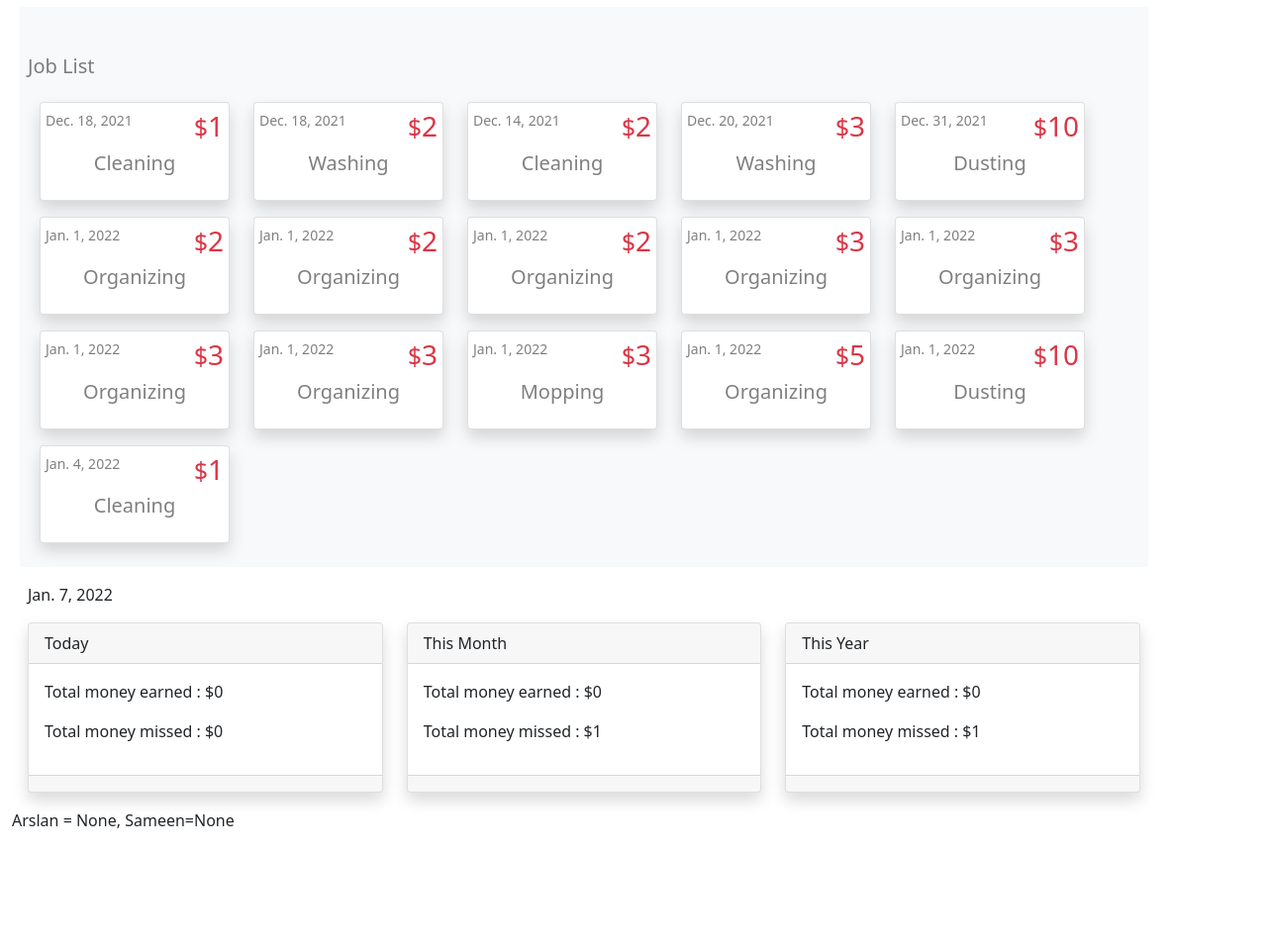
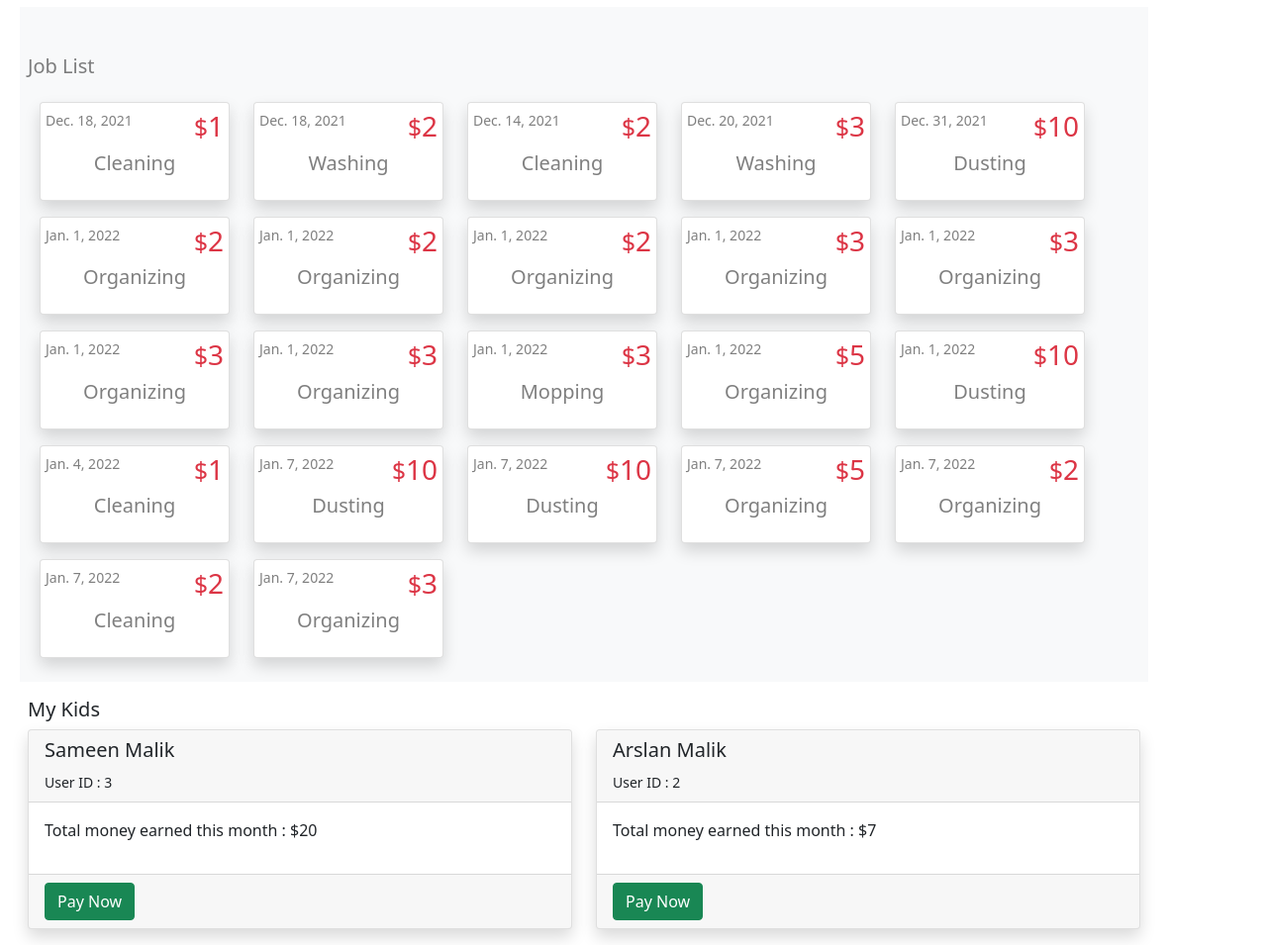
Before and after one commit to fnmalik2002/HomeProject, a Django app: page /dashboard/ in a window 1280 px wide. Shown: the part 141-1096 px from the top of the page at 99% size. Before the commit the page ends 978 px from the top, so only its background shows below. Run offline with Django 4.2, Linux system fonts and the light colour scheme; a user stored in the database is signed in; data comes from the database, SQL or seed files in the repository.

Commit message:
payment totals for each family members are shown on admin dashboard

```diff
--- a/jobs/models.py
+++ b/jobs/models.py
@@ -5,6 +5,14 @@ from django.utils import timezone
 from django.contrib.auth.models import User
 
 # Create your models here.
+class Payments(models.Model):
+    # jobpost = models.ForeignKey(JobPost, on_delete=CASCADE)
+    # payment_for_month = models.CharField(max_length=200)
+    payment_amount = models.IntegerField(default=0)
+    payment_date = models.DateTimeField('payment date')
+
+    def __str__(self):
+        return self.job_detail
 
 class JobPost(models.Model):
     job_title = models.CharField(max_length=200)
@@ -21,18 +29,11 @@ class JobPost(models.Model):
     job_creator = models.ForeignKey(User, on_delete=models.CASCADE, null=True, blank=True, related_name='job_author')
     job_rejected_by_admin = models.BooleanField(default=False)
     job_expired = models.BooleanField(default=False)
+    job_paid = models.BooleanField(default=False)
+    job_payment_id = models.ForeignKey(Payments, on_delete=models.CASCADE, null=True, blank=True, related_name='job_payment_id')
 
     def __str__(self):
         return self.job_title
 
     def was_published_recently(self):
         return self.publish_date >= timezone.now() - datetime.timedelta(days=1)
-
-class Payments(models.Model):
-    jobpost = models.ForeignKey(JobPost, on_delete=CASCADE)
-    payment_for_month = models.CharField(max_length=200)
-    payment_amount = models.IntegerField(default=0)
-    payment_date = models.DateTimeField('payment date')
-
-    def __str__(self):
-        return self.job_detail
--- a/jobs/templates/jobs/base.html
+++ b/jobs/templates/jobs/base.html
@@ -17,7 +17,9 @@
     <!-- <div class="row">
             <div class="col-12"> -->
 
+
     <nav class="navbar navbar-expand-xl pt-0 navbar-light text-light ">
+
         <div class="container-fluid ">
             <div class="shadow-sm text-align-center p-2" style="height:116px; width:100%; ">
                 <div class="m-2  d-flex flex-row align-items-start">
--- a/jobs/templates/jobs/dashboard.html
+++ b/jobs/templates/jobs/dashboard.html
@@ -41,65 +41,25 @@
 
 <div class="container  p-2 m-2">
     <div class="row">
-        <p>{{date_today.date}}</p>
-
+        <h5 id="mykids">My Kids</h5>
+        {% for key, value in jobs_ready_for_payment_this_month.items %}
         <div class="col">
             <div class="card shadow">
-                <div class="card-header">Today</div>
+                <div class="card-header">
+                    <h5>{{key.first_name}} {{key.last_name}} </h5> <small>User ID : {{key.id}} </small></div>
                 <div class="card-body">
-                    {% if my_total_this_day.job_price__sum == None %}
-                    <p>Total money earned : $0</p>
+                    {% if value.job_price__sum == None %}
+                    <p>Total money earned this month : $0</p>
                     {% else %}
-                    <p>Total money earned : ${{my_total_this_day.job_price__sum}}</p>
-                    {% endif %} {% if unclaimed_this_day.job_price__sum == None %}
-                    <p>Total money missed : $0</p>
-                    {% else %}
-                    <p>Total money missed : ${{unclaimed_this_day.job_price__sum}}</p>
+                    <p>Total money earned this month : ${{value.job_price__sum}}</p>
                     {% endif %}
 
                 </div>
-                <div class="card-footer"></div>
+                <div class="card-footer"><a class="btn btn-success" href="{% url 'jobs:job_payments' %}">Pay Now</a></div>
             </div>
 
         </div>
-        <div class="col">
-            <div class="card shadow">
-                <div class="card-header">This Month</div>
-                <div class="card-body">
-
-                    {% if my_total_this_month.job_price__sum == None %}
-                    <p>Total money earned : $0</p>
-                    {% else %}
-                    <p>Total money earned : ${{my_total_this_month.job_price__sum}}</p>
-                    {% endif %} {% if unclaimed_this_month.job_price__sum == None %}
-                    <p>Total money missed : $0</p>
-                    {% else %}
-                    <p>Total money missed : ${{unclaimed_this_month.job_price__sum}}</p>
-                    {% endif %}
-
-                </div>
-                <div class="card-footer"></div>
-            </div>
-
-        </div>
-        <div class="col">
-            <div class="card shadow">
-                <div class="card-header">This Year</div>
-                <div class="card-body">
-                    {% if my_total_this_year.job_price__sum == None %}
-                    <p>Total money earned : $0</p>
-                    {% else %}
-                    <p>Total money earned : ${{my_total_this_year.job_price__sum}}</p>
-                    {% endif %} {% if unclaimed_this_year.job_price__sum == None %}
-                    <p>Total money missed : $0</p>
-                    {% else %}
-                    <p>Total money missed : ${{unclaimed_this_year.job_price__sum}}</p>
-                    {% endif %}
-                </div>
-                <div class="card-footer"></div>
-            </div>
-
-        </div>
+        {% endfor %}
 
 
 
@@ -181,7 +141,7 @@
 
 
 </div>
-{% endif %} Arslan = {{jobs_ready_for_payment_this_month.Arslan.job_price__sum }}, Sameen={{jobs_ready_for_payment_this_month.Sameen.job_price__sum }}{% endblock content %} {% block sidebar %}
+{% endif %} {% endblock content %} {% block sidebar %}
 <!-- <div class="col"> -->
 
 <div class="d-flex flex-row ">
--- a/jobs/templates/registration/login.html
+++ b/jobs/templates/registration/login.html
@@ -13,6 +13,7 @@
 </head>
 
 <body>
+
     <div class="container d-flex justify-content-center">
 
         <div class="card m-5 p-5 shadow text-black-50">
--- a/jobs/urls.py
+++ b/jobs/urls.py
@@ -13,4 +13,5 @@ urlpatterns = [
     path('dashboard/', views.dashboard, name='dashboard'),
     path('new_job/', views.new_job, name='new_job'),
     path('<int:pk>/repost_job/', views.repost_job, name='repost_job'),
+    path('job_payments/', views.job_payments, name='job_payments'),
 ]
--- a/jobs/views.py
+++ b/jobs/views.py
@@ -72,6 +72,7 @@ def index(request):
         jobs_under_review = this_family_jobs.filter(job_taken= True).filter(job_under_review= True).order_by('-id')[:10]
         jobs_acceptably_done = this_family_jobs.filter(job_taken=True).filter(job_done=True).filter(job_passed_review= True).order_by('-id')[:10]
         jobs_review_rejected_by_admin = this_family_jobs.filter(job_taken=True).filter(job_done=True).filter(job_rejected_by_admin = True).order_by('-id')[:10]
+        my_jobs_review_rejected_by_admin = this_family_jobs.filter(job_taker=user).filter(job_taken=True).filter(job_done=True).filter(job_rejected_by_admin = True).order_by('-id')[:10]
 
         job_list = this_family_jobs.filter(job_taken= False).order_by('-id')
 
@@ -105,6 +106,8 @@ def index(request):
         my_money_under_review_this_month = this_family_jobs.filter(job_taker=user).filter(job_taken=True).filter(job_under_review= True).filter(job_done=True).aggregate(Sum('job_price'))
         my_total_this_mont = this_family_jobs.filter(job_taker=user).filter(job_taken=True).filter(job_done=True).filter(job_passed_review= True).aggregate(Sum('job_price'))
         unclaimed = this_family_jobs.filter(job_taken= False).aggregate(Sum('job_price'))
+        my_jobs_review_rejected_by_admin = this_family_jobs.filter(job_taker=user).filter(job_taken=True).filter(job_done=True).filter(job_rejected_by_admin = True).order_by('-id')[:10]
+        jobs_review_rejected_by_admin = this_family_jobs.filter(job_taken=True).filter(job_done=True).filter(job_rejected_by_admin = True).order_by('-id')[:10]
 
 
     template = loader.get_template('jobs/index.html')
@@ -131,6 +134,7 @@ def index(request):
      'my_jobs_under_review' : my_jobs_under_review,
      'date_today' : timezone.datetime.now(),
      'jobs_review_rejected_by_admin' : jobs_review_rejected_by_admin,
+     'my_jobs_review_rejected_by_admin' : my_jobs_review_rejected_by_admin,
 
      }
     return HttpResponse(template.render(context, request))
@@ -295,7 +299,7 @@ def dashboard(request):
             if u.is_staff:
                 pass
             else:
-                jobs[u.first_name] = get_this_family_jobs(request).filter(publish_date__month=date_today.month).filter(job_taker=u).filter(job_taken=True).filter(job_done=True).filter(job_passed_review= True).aggregate(Sum('job_price'))
+                jobs[u] = get_this_family_jobs(request).filter(publish_date__month=date_today.month).filter(job_taker=u).filter(job_taken=True).filter(job_done=True).filter(job_passed_review= True).aggregate(Sum('job_price'))
 
         print("Family jobs this month : ", jobs)
         for key, value in jobs.items():
@@ -361,4 +365,17 @@ def repost_job(request, pk):
 
         'date_today' : date_today,
      }
-    return HttpResponse(template.render(context, request))
+    # return HttpResponse(template.render(context, request))
+    return dashboard(request)
+
+def job_payments(request):
+    print("job_payment is done")
+    date_today = timezone.datetime.now()
+
+    template = loader.get_template('jobs/dashboard.html')
+    context = {
+
+        'date_today' : date_today,
+     }
+    # return HttpResponse(template.render(context, request))
+    return dashboard(request)
```
Also changed, not shown: jobs/templates/jobs/index.html (+44 -13 lines), db.sqlite3, jobs/migrations/0010_remove_payments_jobpost_and_more.py (added).
